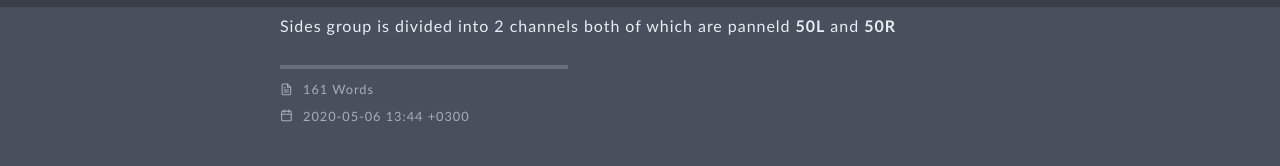
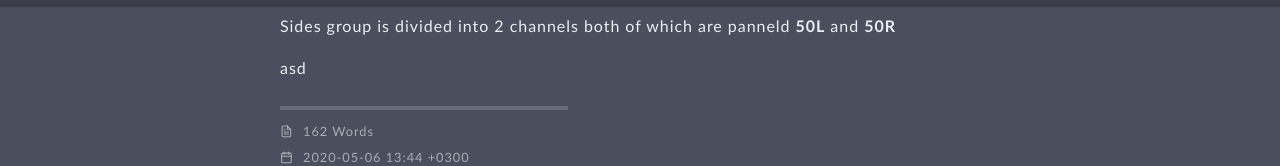
Before and after one commit to pwnsyl/pwnsyl.github.io, a plain HTML site: page posts/music/create-depth-in-drum-sounds/index.html in a window 1280 px wide. Shown: the part 793-959 px from the top of the page. Drawn offline with Linux system fonts and the light colour scheme.

Commit message:
rebuilding site Fri  8 May 2020 10:17:49 EEST

```diff
--- a/posts/index.xml
+++ b/posts/index.xml
@@ -41,6 +41,7 @@ downloading below.</p>
 <p>Mid&rsquo;s group has an EQ which is set in Mid/Side Mode, where I&rsquo;ve deleted the sides signal.
 This channel will be playing only the mid signal.</p>
 <p>Sides group is divided into 2 channels both of which are panneld <strong>50L</strong> and <strong>50R</strong></p>
+<p>asd</p>
 ]]></content>
 		</item>
 
--- a/posts/music/create-depth-in-drum-sounds/index.html
+++ b/posts/music/create-depth-in-drum-sounds/index.html
@@ -13,7 +13,7 @@ That basically lead to this layout:
  Dividing the hihat sound into 3 layers.  One channel for the Mid signal Two Channels panned left/right for the sides signal    Controlling the drums ADSR (Attack, Decay, Sustain, Release) will be happeing into the samples itself.">
 <meta itemprop="datePublished" content="2020-05-06T13:44:17&#43;03:00" />
 <meta itemprop="dateModified" content="2020-05-06T13:44:17&#43;03:00" />
-<meta itemprop="wordCount" content="161">
+<meta itemprop="wordCount" content="162">
 
 
 
@@ -101,11 +101,12 @@ downloading below.</p>
 <p>Mid&rsquo;s group has an EQ which is set in Mid/Side Mode, where I&rsquo;ve deleted the sides signal.
 This channel will be playing only the mid signal.</p>
 <p>Sides group is divided into 2 channels both of which are panneld <strong>50L</strong> and <strong>50R</strong></p>
+<p>asd</p>
 
 			</div>
 			<hr class="post-end">
 			<footer class="post-info">
-				<p><svg xmlns="http://www.w3.org/2000/svg" width="24" height="24" viewBox="0 0 24 24" fill="none" stroke="currentColor" stroke-width="2" stroke-linecap="round" stroke-linejoin="round" class="feather feather-file-text"><path d="M14 2H6a2 2 0 0 0-2 2v16a2 2 0 0 0 2 2h12a2 2 0 0 0 2-2V8z"></path><polyline points="14 2 14 8 20 8"></polyline><line x1="16" y1="13" x2="8" y2="13"></line><line x1="16" y1="17" x2="8" y2="17"></line><polyline points="10 9 9 9 8 9"></polyline></svg>161 Words</p>
+				<p><svg xmlns="http://www.w3.org/2000/svg" width="24" height="24" viewBox="0 0 24 24" fill="none" stroke="currentColor" stroke-width="2" stroke-linecap="round" stroke-linejoin="round" class="feather feather-file-text"><path d="M14 2H6a2 2 0 0 0-2 2v16a2 2 0 0 0 2 2h12a2 2 0 0 0 2-2V8z"></path><polyline points="14 2 14 8 20 8"></polyline><line x1="16" y1="13" x2="8" y2="13"></line><line x1="16" y1="17" x2="8" y2="17"></line><polyline points="10 9 9 9 8 9"></polyline></svg>162 Words</p>
 				<p><svg xmlns="http://www.w3.org/2000/svg" width="24" height="24" viewBox="0 0 24 24" fill="none" stroke="currentColor" stroke-width="2" stroke-linecap="round" stroke-linejoin="round" class="feather feather-calendar"><rect x="3" y="4" width="18" height="18" rx="2" ry="2"></rect><line x1="16" y1="2" x2="16" y2="6"></line><line x1="8" y1="2" x2="8" y2="6"></line><line x1="3" y1="10" x2="21" y2="10"></line></svg>2020-05-06 13:44 &#43;0300</p>
 			</footer>
 		</article>
```
